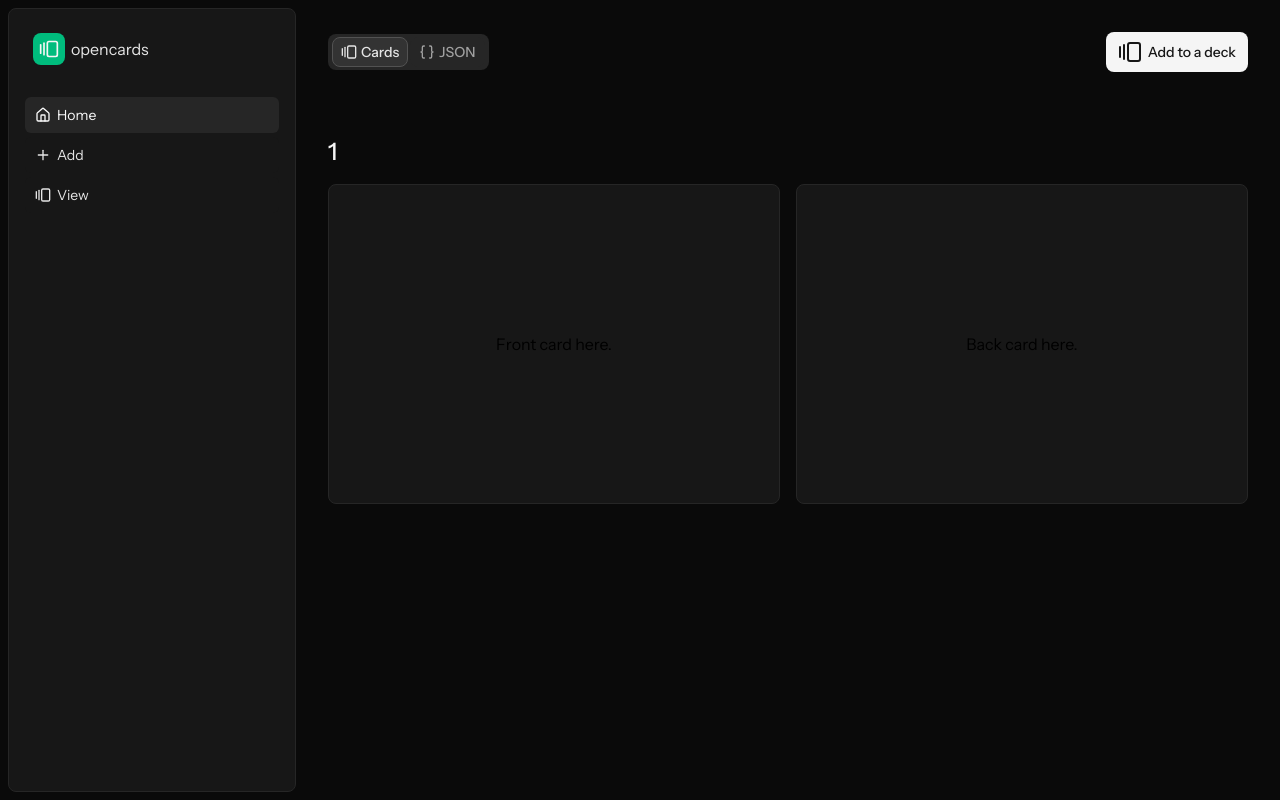
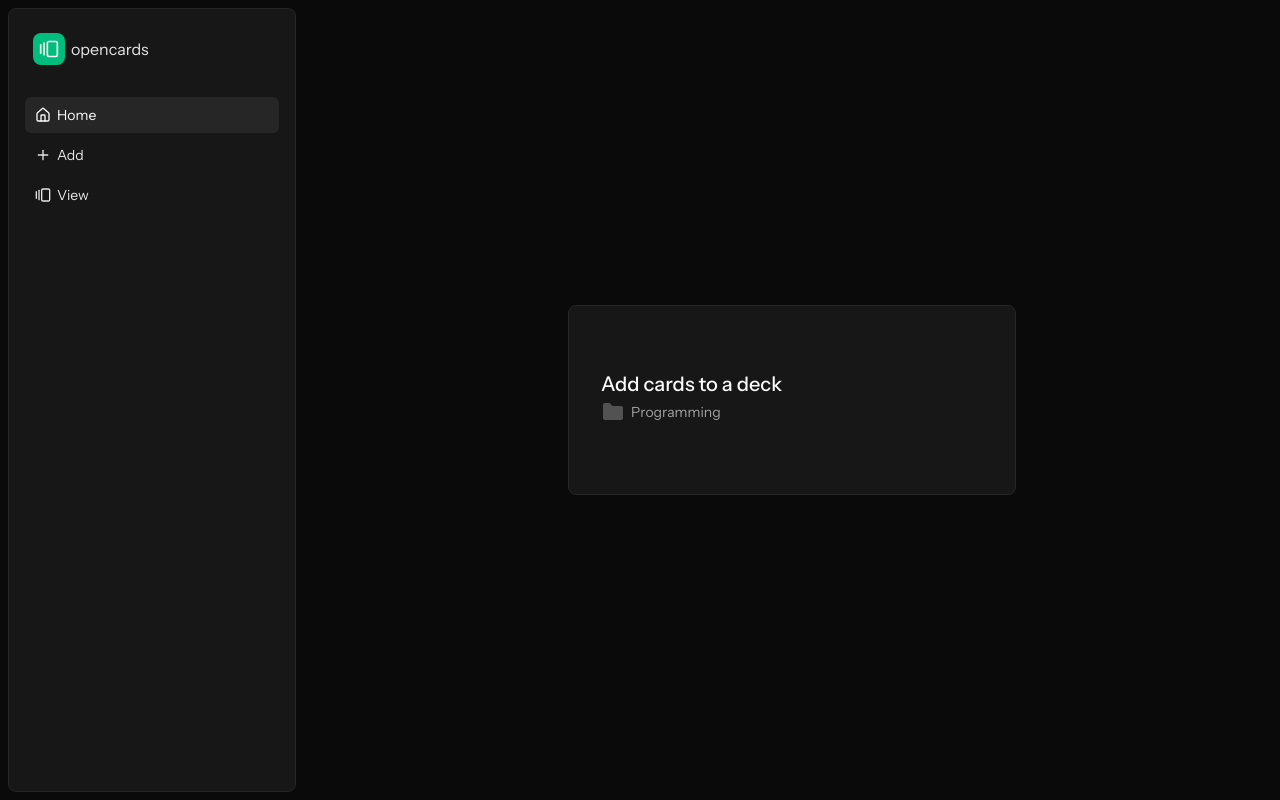
Before and after one commit to jaxonhill/opencards, a Next.js app: page /test in a window 1280 px wide. Built offline with nearby package versions, Linux system fonts and the light colour scheme.

Commit message:
Add heading to modal and modal to test page for viewing

```diff
--- a/src/app/test/page.tsx
+++ b/src/app/test/page.tsx
@@ -1,5 +1,11 @@
 import { EditCardsPage } from "@/features/edit-cards/components/_edit-cards-page";
+import { Modal } from "@/features/edit-cards/components/modal";
 
 export default function TestPage() {
-    return <EditCardsPage />;
+    // return <EditCardsPage />;
+    return (
+        <div className="flex h-full justify-center items-center">
+            <Modal />
+        </div>
+    );
 }
--- a/src/features/edit-cards/components/modal.tsx
+++ b/src/features/edit-cards/components/modal.tsx
@@ -1,12 +1,17 @@
 import { FolderIcon } from "lucide-react";
 
 export function Modal() {
-    return <div className=""></div>;
+    return (
+        <div className="bg-neutral-900 border border-neutral-800 rounded-lg py-16 px-8 w-[28rem]">
+            <h1 className="text-neutral-50 font-medium text-xl">Add cards to a deck</h1>
+            <Folder />
+        </div>
+    );
 }
 
 export function Folder() {
     return (
-        <button className="inline-flex items-center gap-1.5 py-0.5">
+        <button className="inline-flex items-center gap-1.5 py-0.5 text-neutral-400 text-sm font-normal">
             <FolderIcon className="fill-neutral-600 stroke-none size-6" />
             Programming
         </button>
```
